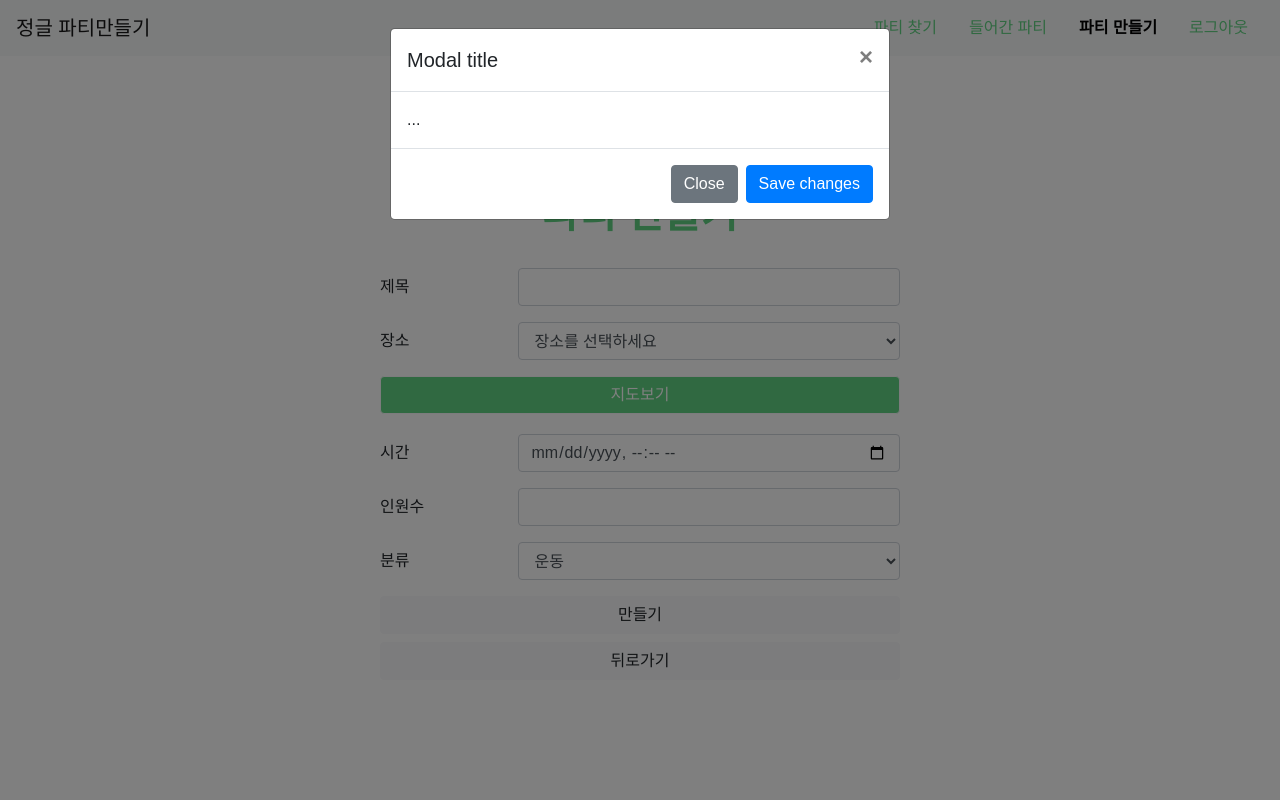
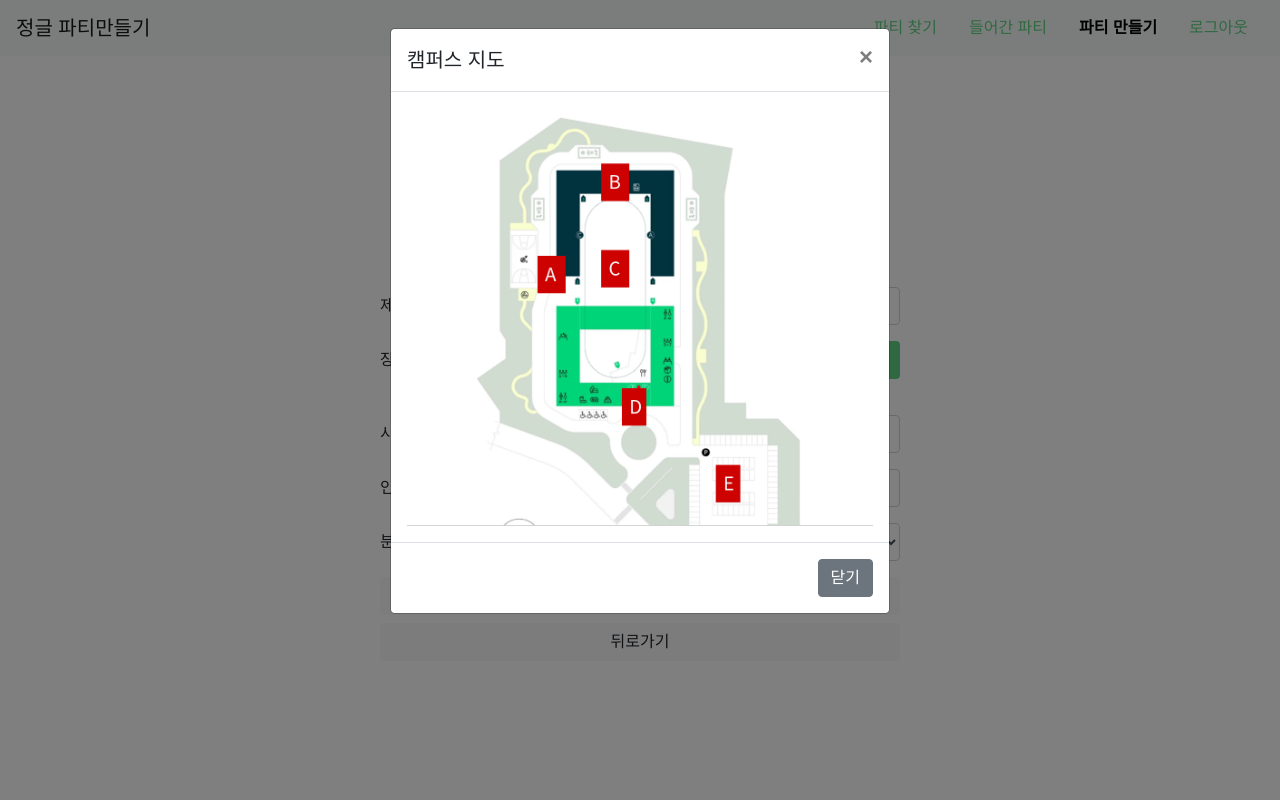
Before and after one commit to jeeyuni/9-week0-cart, a Flask app: page /rooms/create in a window 1280 px wide, after a click on "지도보기". Run offline with Flask 3, Linux system fonts and the light colour scheme.

Commit message:
modal 추가

```diff
--- a/templates/create_room.html
+++ b/templates/create_room.html
@@ -105,23 +105,25 @@
           </div>
         </div>
 
-        <!-- 장소 -->
+        <!-- 장소 + 지도보기 버튼 -->
         <div class="form-group row">
           <label for="party-location" class="col-sm-3 col-form-label">장소</label>
           <div class="col-sm-9">
-            <select class="form-control" id="party-location" name="location" required>
-              <option class="first-value" disabled selected value="">장소를 선택하세요</option>
-              <option>A 흡연장</option>
-              <option>B</option>
-              <option>C</option>
-              <option>D</option>
-              <option>E</option>
-            </select>
+            <div class="input-group">
+              <select class="form-control" id="party-location" name="location" required>
+                <option class="first-value" disabled selected value="">장소를 선택하세요</option>
+                <option value ="농구코트">A-농구코트</option>
+                <option value ="숙소동" >B-숙소동</option>
+                <option value ="캠퍼스 정원">C-캠퍼스 정원</option>
+                <option value ="정문">D-정문</option>
+                <option value ="주차장">E-주차장</option>
+              </select>
+              <div class="input-group-append">
+                <button type="button" class="btn btn-map" data-toggle="modal" data-target="#exampleModal">지도보기</button>
+              </div>
+            </div>
           </div>
         </div>
-
-        <!-- 지도보기 버튼  -->
-        <button type="button" aria-disabled="true" class="btn btn-light btn-block btn-map"data-toggle="modal"  data-target="#exampleModal">지도보기</button>
 
         <!-- Modal -->
         <div class="modal fade" id="exampleModal" tabindex="-1" role="dialog" aria-labelledby="exampleModalLabel"
@@ -129,17 +131,16 @@
           <div class="modal-dialog" role="document">
             <div class="modal-content">
               <div class="modal-header">
-                <h5 class="modal-title" id="exampleModalLabel">Modal title</h5>
+                <h5 class="modal-title" id="exampleModalLabel">캠퍼스 지도</h5>
                 <button type="button" class="close" data-dismiss="modal" aria-label="Close">
                   <span aria-hidden="true">&times;</span>
                 </button>
               </div>
-              <div class="modal-body">
-                ...
+              <div class="modal-body text-center">
+                <img src="/static/map.png" alt="지도 이미지" class="img-fluid" />
               </div>
               <div class="modal-footer">
-                <button type="button" class="btn btn-secondary" data-dismiss="modal">Close</button>
-                <button type="button" class="btn btn-primary">Save changes</button>
+                <button type="button" class="btn btn-secondary" data-dismiss="modal">닫기</button>
               </div>
             </div>
           </div>
@@ -166,7 +167,7 @@
           <label for="party-category" class="col-sm-3 col-form-label">분류</label>
           <div class="col-sm-9">
             <select class="form-control" id="party-category" name="category">
-              <option>운동</option>
+              <option >운동</option>
               <option>음식</option>
               <option>공동 구매</option>
               <option>외출</option>
@@ -182,8 +183,12 @@
       <!-- 폼 끝 -->
     </div>
   </div>
-  <script src="https://cdn.jsdelivr.net/npm/jquery@3.5.1/dist/jquery.slim.min.js" integrity="sha384-DfXdz2htPH0lsSSs5nCTpuj/zy4C+OGpamoFVy38MVBnE+IbbVYUew+OrCXaRkfj" crossorigin="anonymous"></script>
-  <script src="https://cdn.jsdelivr.net/npm/bootstrap@4.6.2/dist/js/bootstrap.bundle.min.js" integrity="sha384-Fy6S3B9q64WdZWQUiU+q4/2Lc9npb8tCaSX9FK7E8HnRr0Jz8D6OP9dO5Vg3Q9ct" crossorigin="anonymous"></script>
+  <script src="https://cdn.jsdelivr.net/npm/jquery@3.5.1/dist/jquery.slim.min.js"
+    integrity="sha384-DfXdz2htPH0lsSSs5nCTpuj/zy4C+OGpamoFVy38MVBnE+IbbVYUew+OrCXaRkfj"
+    crossorigin="anonymous"></script>
+  <script src="https://cdn.jsdelivr.net/npm/bootstrap@4.6.2/dist/js/bootstrap.bundle.min.js"
+    integrity="sha384-Fy6S3B9q64WdZWQUiU+q4/2Lc9npb8tCaSX9FK7E8HnRr0Jz8D6OP9dO5Vg3Q9ct"
+    crossorigin="anonymous"></script>
 </body>
 
 </html>
```
Also changed, not shown: static/map.png (added), 2 other files.
